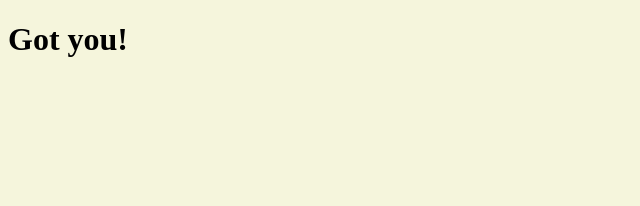
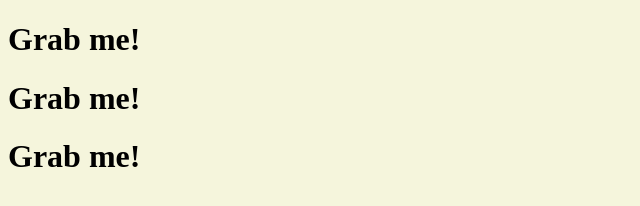
Before and after one commit to Seon-Ho96/JS-Chrome-App-Nomad-coder-, a plain HTML site: page index.html in a window 1280 px wide. Shown: the whole page, without its empty margins (0-640 px from the left). Drawn offline with Linux system fonts and the light colour scheme.

Commit message:
get elemets by querySelector

```diff
--- a/app.js
+++ b/app.js
@@ -1,8 +1,5 @@
-const title = document.getElementById("title");
+const title = document.querySelectorAll(".hello h1"); //element를 css 방식으로 호출 가능
 
-console.dir(title); //element를 더 자세히 보여줌.
+const t = document.getElementsByClassName("hello");
 
-title.innerText = "Got you!"; //js로 element 변경
-
-console.log(title.id);
-console.log(title.className);
+console.log(title);
--- a/index.html
+++ b/index.html
@@ -8,7 +8,15 @@
         <title>Momentum</title>
     </head>
     <body>
-            <h1 class="hello" id="title">Grab me!</h1>
+            <div class="hello">
+                <h1>Grab me!</h1>
+            </div>
+            <div class="hello">
+                <h1>Grab me!</h1>
+            </div>
+            <div class="hello">
+                <h1>Grab me!</h1>
+            </div>
         <script src="app.js"></script>
     </body>
 </html>
```
